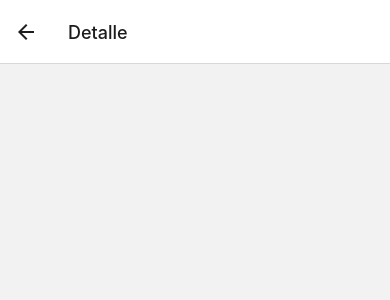
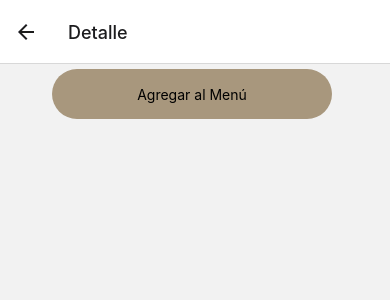
Before and after one commit to tamischnaiderman1/TP-Comidas, a React Native app: screen /Detalle in a window 390 px wide. Shown: the top 300 px of the page. Built offline with nearby package versions, Linux system fonts and the light colour scheme.

Commit message:
funciona detallee

```diff
--- a/App.js
+++ b/App.js
@@ -16,12 +16,14 @@ import {
   TouchableOpacity,
 } from "react-native";
 import { AuthProvider } from './context/index.js';
+import { ContextProvider } from "./contextState";
 
 const Stack = createNativeStackNavigator();
 
 export default function App() {
   return (
-    <AuthProvider>
+    <ContextProvider>
+      <AuthProvider>
       <NavigationContainer>
       <Stack.Navigator>
         <Stack.Screen
@@ -33,17 +35,19 @@ export default function App() {
           component={Home}
         />
         <Stack.Screen
+          name="Detalle"
+          component={Detalle}
+        />
+        <Stack.Screen
           name="Menu"
           component={Menu}
-        />
-        <Stack.Screen
-          name="Detalle"
-          component={Detalle}
         />
 
       </Stack.Navigator>
     </NavigationContainer>
     </AuthProvider>
+    </ContextProvider>
+
   );
 }
 
--- /dev/null
+++ b/ContextState.js
@@ -0,0 +1,47 @@
+import React, { useContext } from "react";
+
+export const initialState = {
+  userToken: "",
+  menu: [],
+};
+
+export const ActionTypes = {
+  setUserToken: "Set_USER_TOKEN",
+  setMenu: "SET_MENU",
+};
+
+export const reducer = (state = initialState, action) => {
+  switch (action.type) {
+    case ActionTypes.setUserToken: {
+      return { ...state, userToken: action.newValue };
+    }
+    case ActionTypes.setMenu: {
+      return { ...state, menu: action.newValue };
+    }
+    default: {
+      return state;
+    }
+  }
+};
+
+export const initialContext = {
+  contextState: initialState,
+  setContextState: () => {},
+};
+
+const Context = React.createContext(initialContext);
+
+export function ContextProvider({ children, state = initialState }) {
+  const [contextState, setContextState] = React.useReducer(
+    reducer,
+    state
+  );
+
+  return (
+    <Context.Provider value={{ contextState, setContextState }}>
+      {children}
+    </Context.Provider>
+  );
+}
+
+export const useContextState = () => useContext(Context);
--- a/Detalle.js
+++ b/Detalle.js
@@ -1,6 +1,47 @@
-import React, { useState } from "react";
-import { Link } from "react-router-dom";
+import React from "react";
+import { StatusBar } from "expo-status-bar";
+import {
+    StyleSheet,
+    TextInput,
+    Text,
+    Image,
+    View,
+    TouchableOpacity,
+} from "react-native";
+import { useContextState } from "./contextState.js";
+
 
 
 export default function Detalle() {
+    const { contextState, setContextState } = useContextState();
+    return(<View style={styles.container}>
+        <TouchableOpacity
+            style={styles.btn}
+            onPress={() => setContextState({ newValue: item, type: "SET_MENU" })}
+        >
+            <Text>Agregar al Menú</Text>
+        </TouchableOpacity>
+    </View>
+    )
+
 }
+
+
+const styles = StyleSheet.create({
+    container: {
+        flex: 1,
+        marginTop: StatusBar.currentHeight || 0,
+        marginHorizontal: 20,
+    },
+    btn: {
+        width: "80%",
+        marginHorizontal: 32,
+        borderRadius: 30,
+        height: 50,
+        alignItems: "center",
+        justifyContent: "center",
+        marginTop: 5,
+        backgroundColor: "#a8977d",
+        marginBottom: 5,
+    },
+});
--- a/Home.js
+++ b/Home.js
@@ -11,7 +11,6 @@ import {
   TouchableOpacity,
 } from "react-native";
 import axios from "axios";
-import { Link } from "react-router-dom";
 import { Button } from "react-native-web";
 
 
@@ -26,6 +25,8 @@ export default function Home({navigation}) {
       console.log(response.data.results);
     });
   }, [buscar]);
+
+
 
   return (
     <View style={styles.container}>
@@ -49,16 +50,9 @@ export default function Home({navigation}) {
               <Image style={styles.imagen} source={item.image} />
               <TouchableOpacity
                 style={styles.btn}
-                onPress={() => navigation.navigate("Detalle")}
+                onPress={() => navigation.navigate("Detalle", item)}
               >
                 <Text>Ver Detalle</Text>
-              </TouchableOpacity>
-              <TouchableOpacity
-                style={styles.btn}
-                onPress={() => navigation.navigate("Detalle")}
-              /*dentro del on press hay q poner una funcion de eliminar*/
-              >
-                <Text>Eliminar</Text>
               </TouchableOpacity>
             </View>
           )}
@@ -116,12 +110,13 @@ const styles = StyleSheet.create({
   },
   btn: {
     width: "80%",
+    marginHorizontal: 32,
     borderRadius: 30,
     height: 50,
     alignItems: "center",
     justifyContent: "center",
-    marginTop: 40,
+    marginTop: 5,
     backgroundColor: "#a8977d",
-    marginBottom: 50,
+    marginBottom: 5,
 },
 });
--- a/context/index.js
+++ b/context/index.js
@@ -12,6 +12,7 @@ export const AuthProvider = ({ children }) => {
   const value = { state, setState };
 
   return (
+
     <AuthContext.Provider value={value}>
       {children}
     </AuthContext.Provider>
```
